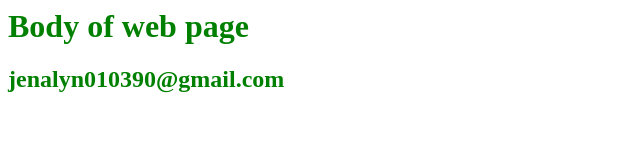
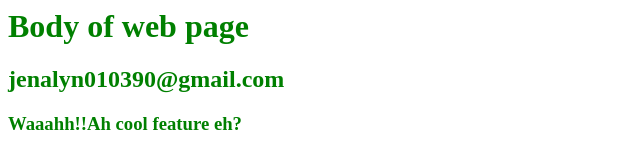
Before and after one commit to dianejenalyn/PsyDuck, a plain HTML site: page index.htm in a window 1280 px wide. Shown: the whole page, without its empty margins (0-640 px from the left). Drawn offline with Linux system fonts and the light colour scheme.

Commit message:
added cool feature

```diff
--- a/index.htm
+++ b/index.htm
@@ -11,5 +11,7 @@
 	<h1>Body of web page</h1>
 	<h2>jenalyn010390@gmail.com</h2>
 
+	<h3>Waaahh!!Ah cool feature eh?</h3>
+
 </body
 </html>
```
